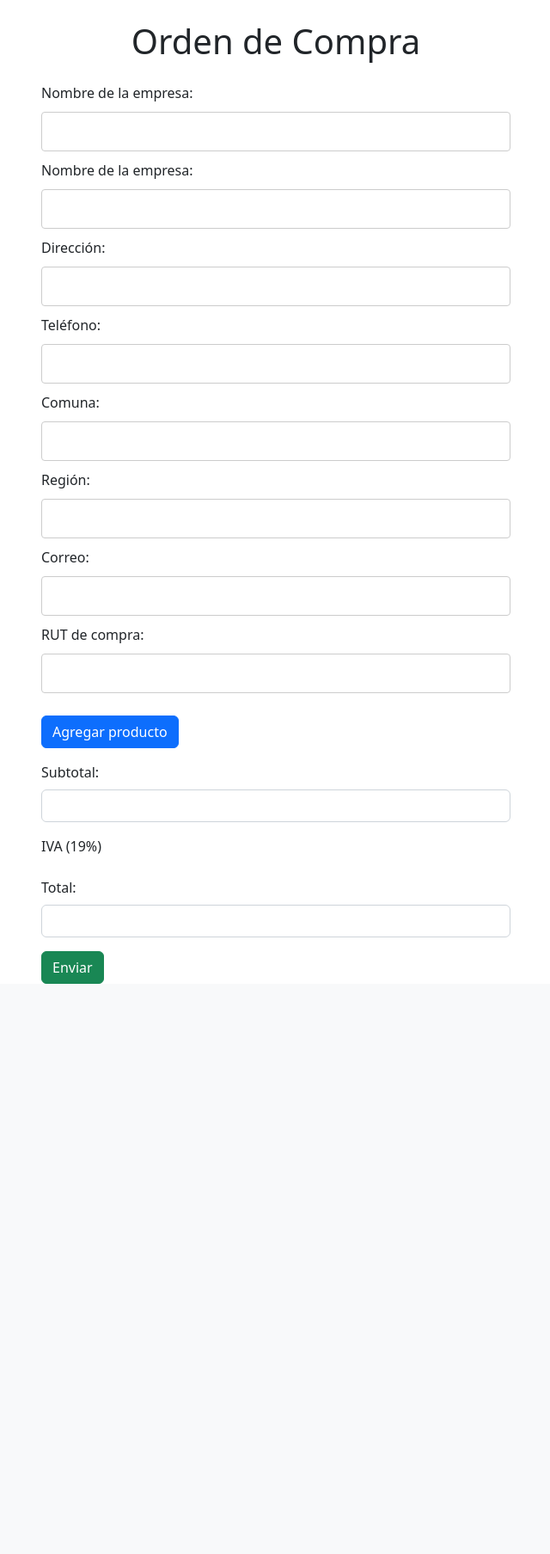
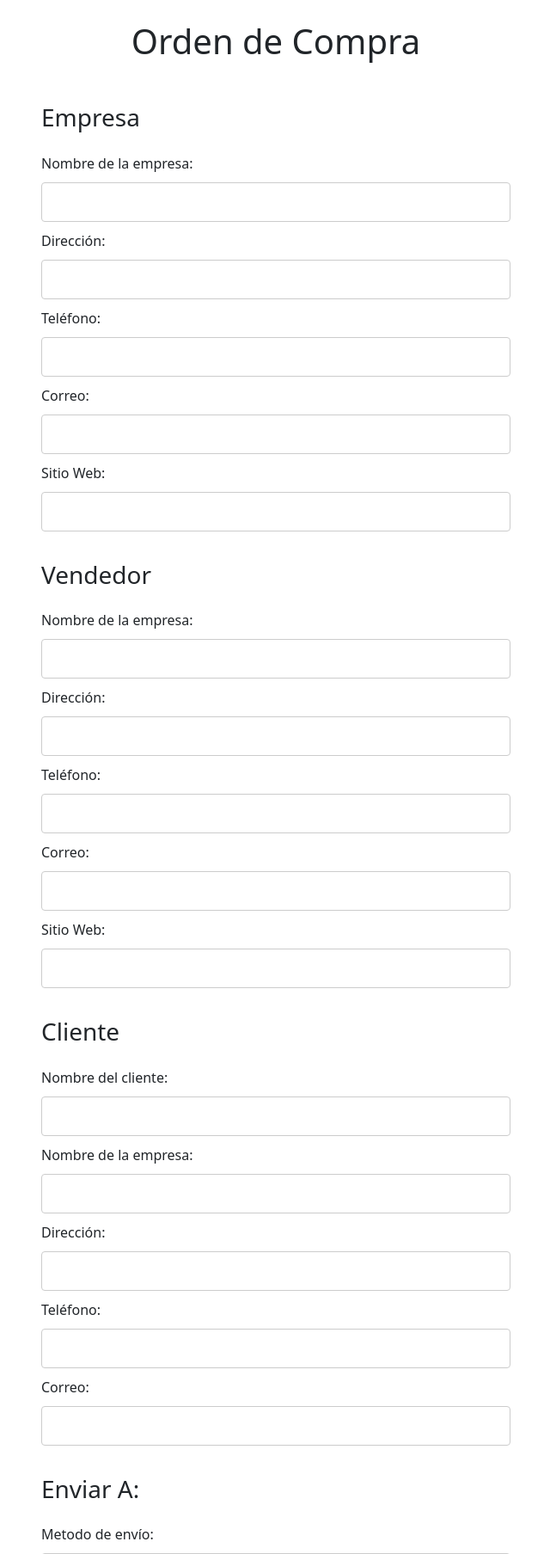
Before and after one commit to fvera21/futbolMania, a Django app: page /ordenCompra/ in a window 1280 px wide. Shown: the part 80-1887 px from the top of the page at 86% size, without its empty margins (319-959 px from the left). Before the commit the page ends 1224 px from the top, so only its background shows below. Run offline with Django 3.2, Linux system fonts and the light colour scheme; some libraries are stand-ins or nearby versions.

Commit message:
formularios

```diff
--- a/core/templates/core/ordenCompra.html
+++ b/core/templates/core/ordenCompra.html
@@ -47,9 +47,7 @@
     <div class="row justify-content-center">
       <div class="col-lg-6">
         <form id="combinedForm" action="" method="post">
-          <label for="nombreEmpresa">Nombre de la empresa:</label><br>
-          <input class="empresa-input" type="text" id="nombreEmpresa" name="nombreEmpresa"><br>
-
+          <h3 class="my-4">Empresa</h3>
           <label for="nombreEmpresa">Nombre de la empresa:</label><br>
           <input class="empresa-input" type="text" id="nombreEmpresa" name="nombreEmpresa"><br>
 
@@ -59,22 +57,77 @@
           <label for="telefono">Teléfono:</label><br>
           <input class="empresa-input" type="tel" id="telefono" name="telefono"><br>
 
-          <label for="comuna">Comuna:</label><br>
-          <input class="empresa-input" type="text" id="comuna" name="comuna"><br>
-
-          <label for="region">Región:</label><br>
-          <input class="empresa-input" type="text" id="region" name="region"><br>
-
           <label for="correo">Correo:</label><br>
           <input class="empresa-input" type="email" id="correo" name="correo"><br>
 
-          <label for="rutCompra">RUT de compra:</label><br>
-          <input class="empresa-input" type="text" id="rutCompra" name="rutCompra"><br>
+          <label for="correo">Sitio Web:</label><br>
+          <input class="empresa-input" type="email" id="web" name="web"><br>
 
+          <h3 class="my-4">Vendedor</h3>
+          <label for="nombreEmpresa">Nombre de la empresa:</label><br>
+          <input class="empresa-input" type="text" id="nombreEmpresav" name="nombreEmpresav"><br>
+
+          <label for="direccion">Dirección:</label><br>
+          <input class="empresa-input" type="text" id="direccionv" name="direccionv"><br>
+
+          <label for="telefono">Teléfono:</label><br>
+          <input class="empresa-input" type="tel" id="telefonov" name="telefonov"><br>
+
+          <label for="correo">Correo:</label><br>
+          <input class="empresa-input" type="email" id="correov" name="correov"><br>
+
+          <label for="correo">Sitio Web:</label><br>
+          <input class="empresa-input" type="email" id="web" name="web"><br>
+
+          <h3 class="my-4">Cliente</h3>
+          <label for="nombreEmpresa">Nombre del cliente:</label><br>
+          <input class="empresa-input" type="text" id="nombrecliente" name="nombrecliente"><br>
+
+          <label for="nombreEmpresa">Nombre de la empresa:</label><br>
+          <input class="empresa-input" type="text" id="nombreEmpresac" name="nombreEmpresac"><br>
+
+          <label for="direccion">Dirección:</label><br>
+          <input class="empresa-input" type="text" id="direccionc" name="direccionc"><br>
+
+          <label for="telefono">Teléfono:</label><br>
+          <input class="empresa-input" type="tel" id="telefonoc" name="telefonoc"><br>
+
+          <label for="correo">Correo:</label><br>
+          <input class="empresa-input" type="email" id="correoc" name="correoc"><br>
+
+          <h3 class="my-4">Enviar A:</h3>
+          <label for="direccion">Metodo de envío:</label><br>
+          <input class="empresa-input" type="text" id="metodoenvio" name="metodoenvio"><br>
+
+          <label for="direccion">Dirección:</label><br>
+          <input class="empresa-input" type="text" id="direccionenvio" name="direccionenvio"><br>
+
+          <label for="direccion">Condiciones de envío:</label><br>
+          <input class="empresa-input" type="text" id="condicionesenvio" name="condicionesenvio"><br>
+
+          <label for="direccion">Costo de envío:</label><br>
+          <input class="empresa-input" type="text" id="costoenvio" name="costoenvio"><br>
+
+          <h3 class="my-4">Productos</h3>
           <div id="productoDiv" class="mb-3">
-            <!-- Aquí va el código para los campos de producto, cantidad y precio -->
+            <div class="row">
+              <div class="col">
+                <label for="producto" class="form-label">Producto:</label>
+                <input type="text" class="form-control" id="producto" name="producto">
+              </div>
+              <div class="col">
+                <label for="cantidad" class="form-label">Cantidad:</label>
+                <input type="number" class="form-control" id="cantidad" name="cantidad">
+              </div>
+              <div class="col">
+                <label for="precio" class="form-label">Precio:</label>
+                <input type="number" class="form-control" id="precio" name="precio" step="0.01">
+              </div>
+            </div>
           </div>
           <button type="button" id="addRow" class="btn btn-primary mb-3">Agregar producto</button>
+
+          <h3 class="my-4">Detalle</h3>
           <div id="subtotalDiv" class="mb-3">
             <label for="subtotal" class="form-label">Subtotal:</label>
             <input type="number" class="form-control" id="subtotal" name="subtotal" readonly>
@@ -93,6 +146,7 @@
       </div>
     </div>
   </div>
+  <br><br>
 {% endblock %}
 
 {% block js %}
```
